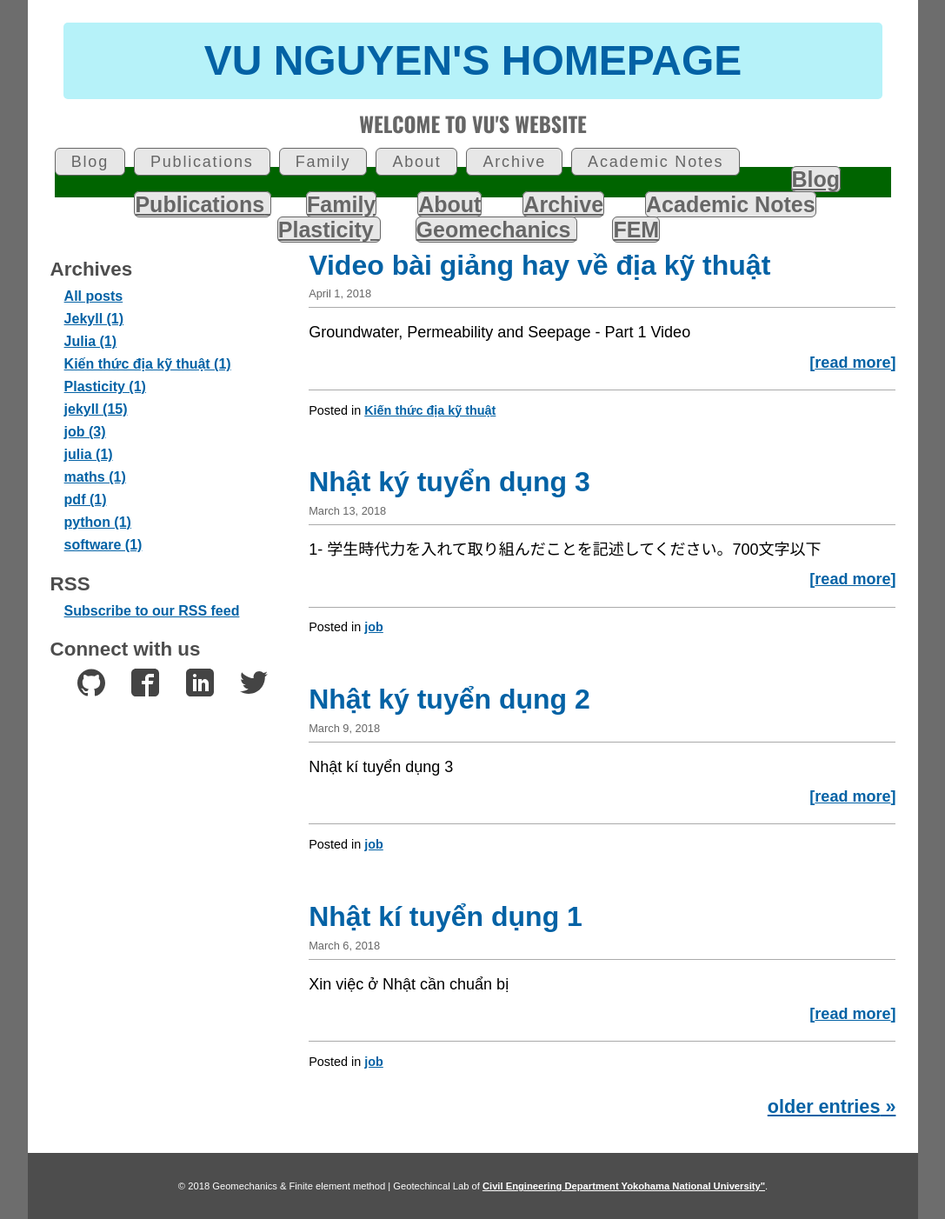
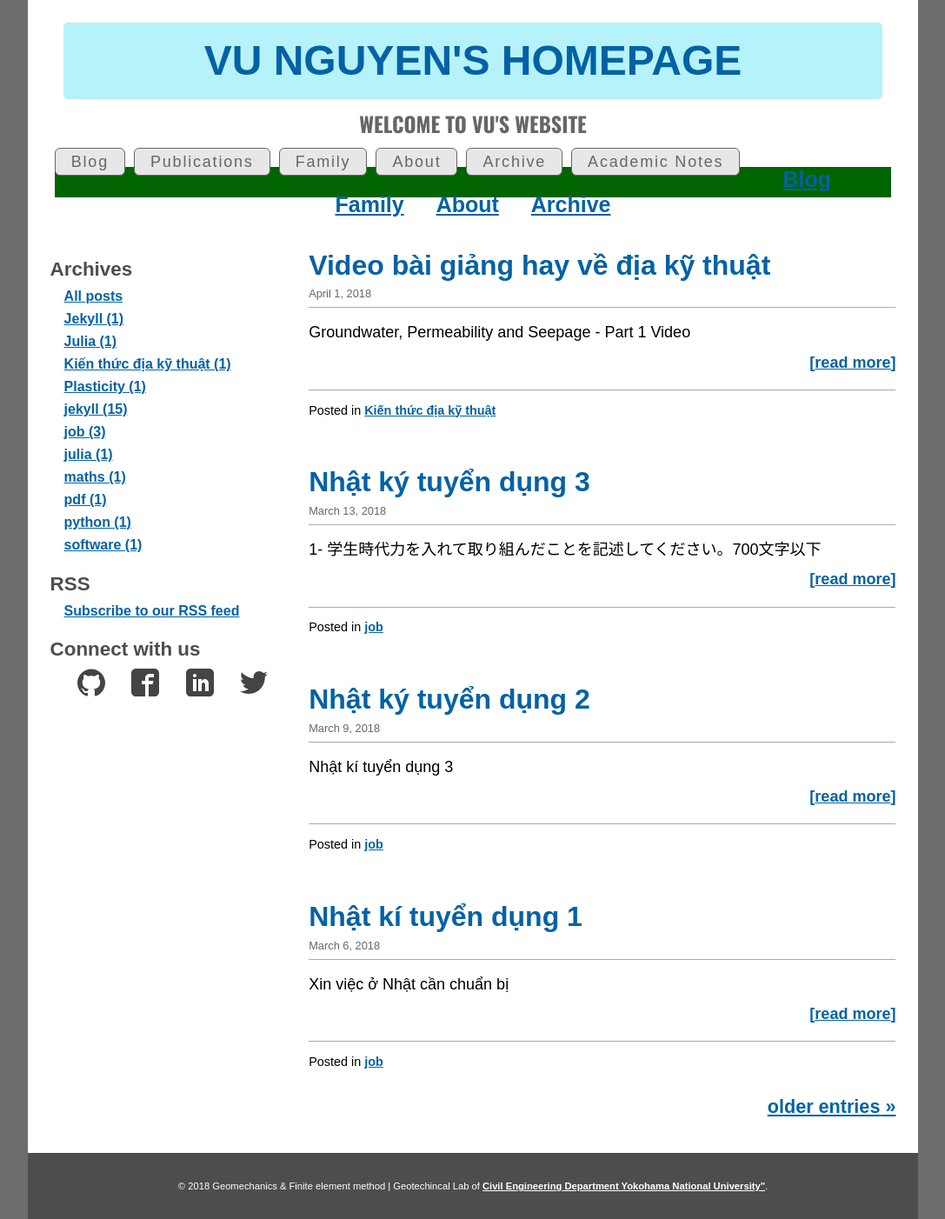
Before and after one commit to quangvunp/geomechanics, a Jekyll site: the page built from index.html, in a window 1280 px wide. Shown: the whole page at 87% size, without its empty margins (96-1183 px from the left). Built offline with Jekyll 4.4.1, drawn with Linux system fonts in a browser that asks for light colours; the list of posts is cut into pages by our own code.

Commit message:
Update default.html

```diff
--- a/_layouts/default.html
+++ b/_layouts/default.html
@@ -55,18 +55,11 @@
 
 <input type="checkbox" id="menu-toggle">
 <ul>
-  <li><a class = "button" href="{{site.baseurl}}/index.html">Blog </a></li>
-  <li><a class = "button" href="{{site.baseurl}}/Publications.html">Publications<a</li>
-  <li><a class = "button" href="{{site.baseurl}}/Family.html">Family</a></li>
-  <li><a class = "button" href="{{site.baseurl}}/about.html">About</a></li>
-  <li><a class = "button" href="{{site.baseurl}}/tags/" title="Archive">Archive</a></li>
-  <li><a class = "button"　href="#"> Academic Notes </a>
-	  <ul>
-		<li><a class = "button" href="{{site.baseurl}}/Plasticity.html"> Plasticity </a></li>
-	        <li><a class = "button" href="{{site.baseurl}}/geotech.html"> Geomechanics </a></li>
-	        <li><a class = "button" href="{{site.baseurl}}/FEM.html"> FEM </a></li>
-          </ul>
-  </li>
+  <li><a  href="">Blog </a></li>
+  <li><a href=""><a</li>
+  <li><a href="">Family</a></li>
+  <li><a href="">About</a></li>
+  <li><a href="">Archive</a></li>
   </ul>
 </div>
 
```
